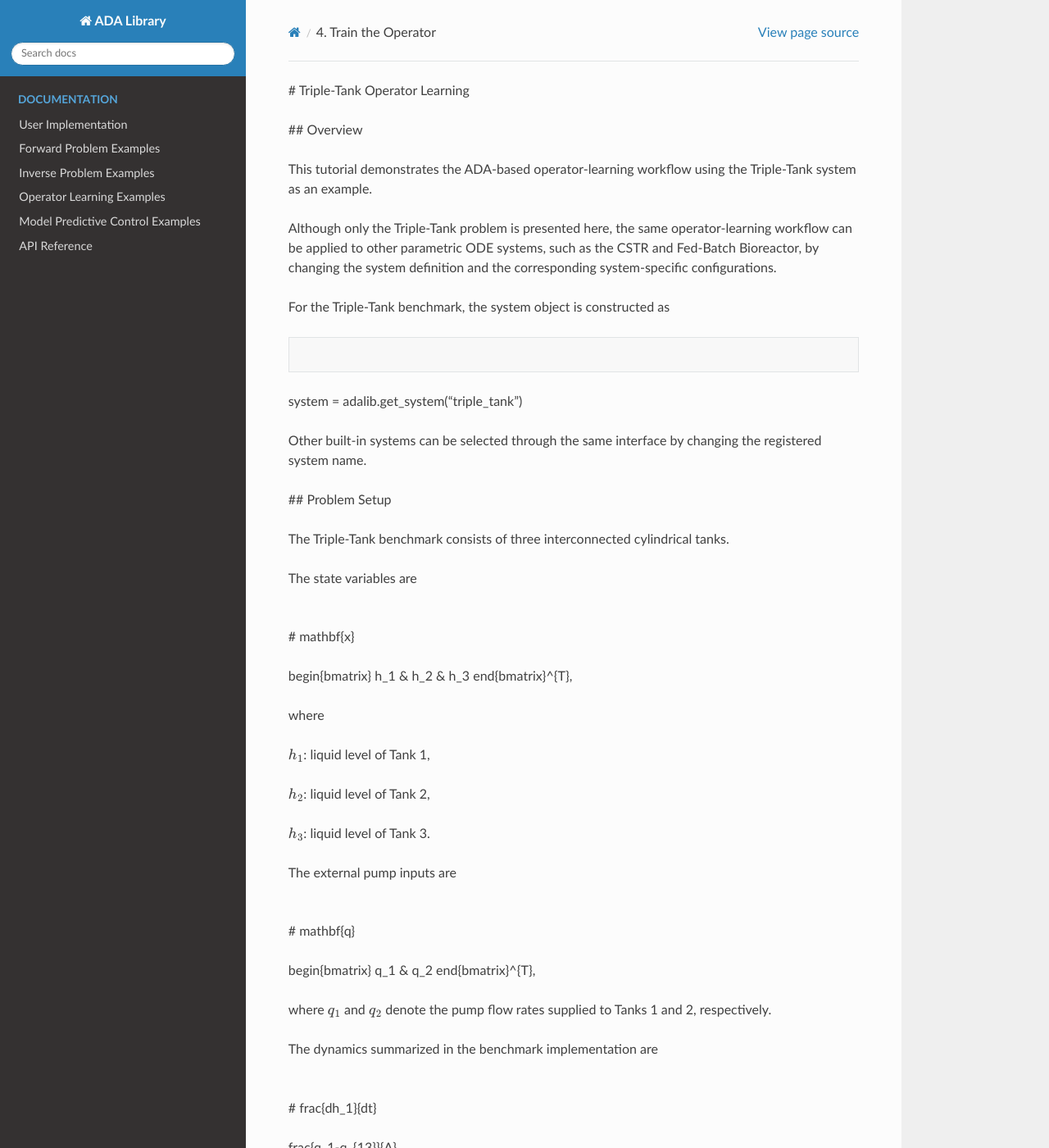
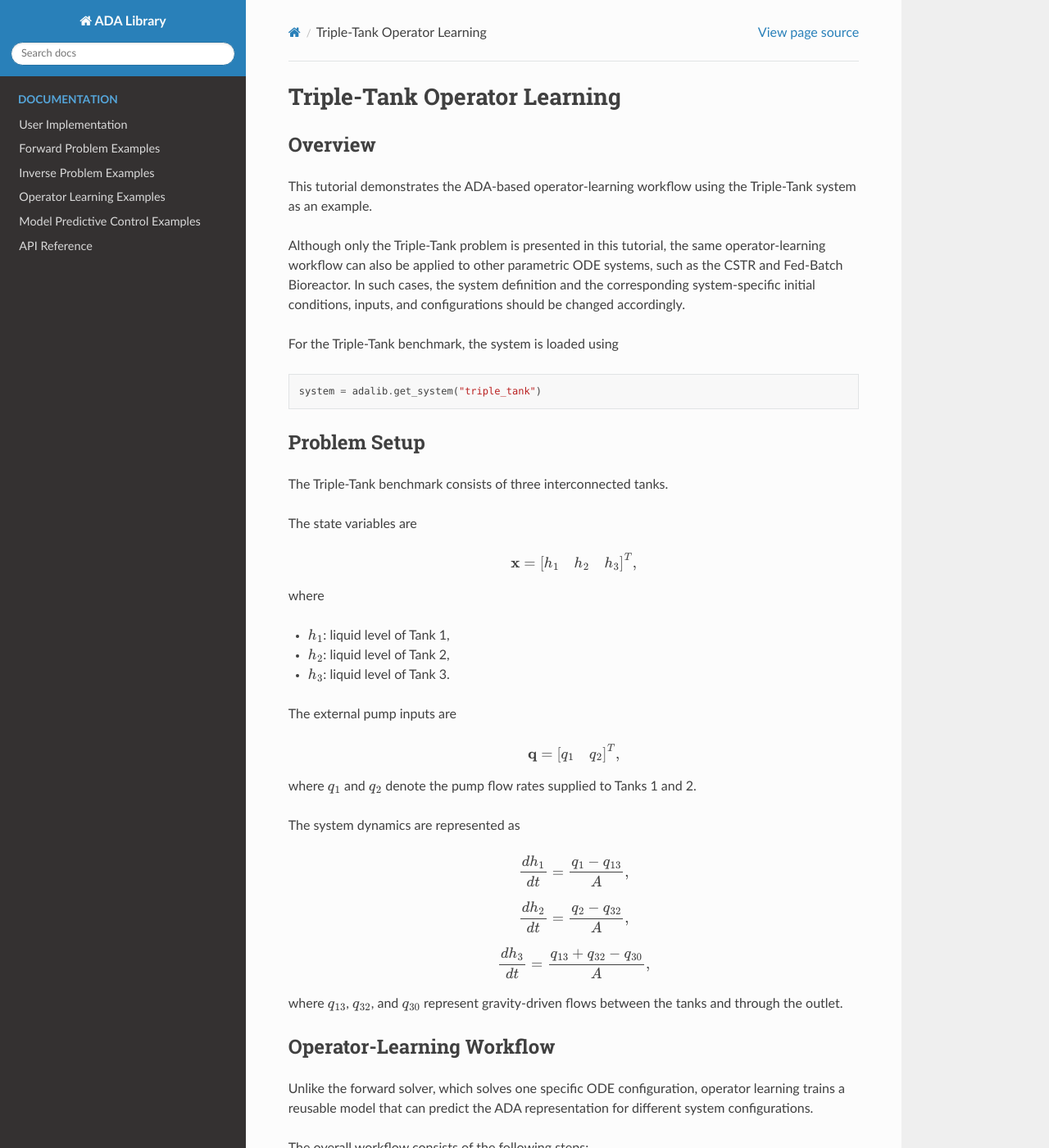
Before and after one commit to yooyoungwoo7/ADAF_Library, a Sphinx documentation site: the page built from docs/source/ex_triple_tank.rst, in a window 1280 px wide and 1400 px high. Shown: the whole window at 82% size. Built offline with Sphinx 7.4.7 and the Read the Docs theme 3.1.0, drawn with Linux system fonts in a browser that asks for light colours; some of the changed text lies outside the part shown.

Commit message:
Update ex_triple_tank.rst

````diff
--- a/docs/source/ex_triple_tank.rst
+++ b/docs/source/ex_triple_tank.rst
@@ -1,91 +1,94 @@
-# Triple-Tank Operator Learning
+Triple-Tank Operator Learning
+=============================
 
-## Overview
+Overview
+--------
 
 This tutorial demonstrates the ADA-based operator-learning workflow using
 the Triple-Tank system as an example.
 
-Although only the Triple-Tank problem is presented here, the same
-operator-learning workflow can be applied to other parametric ODE systems,
-such as the CSTR and Fed-Batch Bioreactor, by changing the system
-definition and the corresponding system-specific configurations.
+Although only the Triple-Tank problem is presented in this tutorial, the
+same operator-learning workflow can also be applied to other parametric
+ODE systems, such as the CSTR and Fed-Batch Bioreactor. In such cases,
+the system definition and the corresponding system-specific initial
+conditions, inputs, and configurations should be changed accordingly.
 
-For the Triple-Tank benchmark, the system object is constructed as
+For the Triple-Tank benchmark, the system is loaded using
 
 .. code-block:: python
 
-system = adalib.get_system("triple_tank")
+   system = adalib.get_system("triple_tank")
 
-Other built-in systems can be selected through the same interface by
-changing the registered system name.
 
-## Problem Setup
+Problem Setup
+-------------
 
-The Triple-Tank benchmark consists of three interconnected cylindrical
-tanks.
+The Triple-Tank benchmark consists of three interconnected tanks.
 
 The state variables are
 
 .. math::
 
-# \mathbf{x}
-
-\begin{bmatrix}
-h_1 & h_2 & h_3
-\end{bmatrix}^{T},
+   \mathbf{x}
+   =
+   \begin{bmatrix}
+   h_1 & h_2 & h_3
+   \end{bmatrix}^{T},
 
 where
 
-* :math:`h_1`: liquid level of Tank 1,
-* :math:`h_2`: liquid level of Tank 2,
-* :math:`h_3`: liquid level of Tank 3.
+- :math:`h_1`: liquid level of Tank 1,
+- :math:`h_2`: liquid level of Tank 2,
+- :math:`h_3`: liquid level of Tank 3.
 
 The external pump inputs are
 
 .. math::
 
-# \mathbf{q}
-
-\begin{bmatrix}
-q_1 & q_2
-\end{bmatrix}^{T},
+   \mathbf{q}
+   =
+   \begin{bmatrix}
+   q_1 & q_2
+   \end{bmatrix}^{T},
 
 where :math:`q_1` and :math:`q_2` denote the pump flow rates supplied to
-Tanks 1 and 2, respectively.
+Tanks 1 and 2.
 
-The dynamics summarized in the benchmark implementation are
+The system dynamics are represented as
 
 .. math::
 
-# \frac{dh_1}{dt}
-
-\frac{q_1-q_{13}}{A},
+   \frac{dh_1}{dt}
+   =
+   \frac{q_1-q_{13}}{A},
 
 .. math::
 
-# \frac{dh_2}{dt}
-
-\frac{q_2-q_{32}}{A},
+   \frac{dh_2}{dt}
+   =
+   \frac{q_2-q_{32}}{A},
 
 .. math::
 
-# \frac{dh_3}{dt}
-
-\frac{q_{13}+q_{32}-q_{30}}{A},
+   \frac{dh_3}{dt}
+   =
+   \frac{q_{13}+q_{32}-q_{30}}{A},
 
 where :math:`q_{13}`, :math:`q_{32}`, and :math:`q_{30}` represent
 gravity-driven flows between the tanks and through the outlet.
 
-## Operator-Learning Workflow
+
+Operator-Learning Workflow
+--------------------------
 
 Unlike the forward solver, which solves one specific ODE configuration,
 operator learning trains a reusable model that can predict the ADA
 representation for different system configurations.
 
-The workflow consists of the following steps:
+The overall workflow consists of the following steps:
 
 1. Select the target ODE system.
-2. Configure `OperatorOptions`.
+2. Configure ``OperatorOptions``.
 3. Generate the operator-training dataset.
 4. Train the operator network.
 5. Perform inference for a target configuration.
@@ -93,29 +96,36 @@ The workflow consists of the following steps:
 7. Evaluate new initial conditions and system inputs.
 8. Compare the operator predictions with numerical reference solutions.
 
-The overall workflow can be summarized as
+The workflow can be summarized as
 
 .. code-block:: text
 
-ODE System
-↓
-OperatorOptions
-↓
-Training Data Generation
-↓
-Operator Training
-↓
-Trained Checkpoint
-↓
-New Initial Condition / Input
-↓
-run_operator
-↓
-OperatorResult
+   ODE System
+       |
+       v
+   OperatorOptions
+       |
+       v
+   Training Data Generation
+       |
+       v
+   Operator Training
+       |
+       v
+   Trained Checkpoint
+       |
+       v
+   New Initial Condition / Input
+       |
+       v
+   run_operator
+       |
+       v
+   OperatorResult
+
 
 1. Import Libraries
-
-```
+~~~~~~~~~~~~~~~~~~~
 
 First, import NumPy, Matplotlib, and ADALib.
 
@@ -129,24 +139,28 @@ First, import NumPy, Matplotlib, and ADALib.
    adalib.utils.set_adalib_plot_style(style="serif")
 
 The Matplotlib ``Agg`` backend is used because the generated figures are
-saved directly to files.
+saved directly to files instead of being displayed interactively.
 
 
 2. Load the Triple-Tank System
-```
+~~~~~~~~~~~~~~~~~~~~~~~~~~~~~~
 
 The Triple-Tank benchmark is provided as a built-in ADALib system.
 
 .. code-block:: python
 
-system = adalib.get_system("triple_tank")
+   system = adalib.get_system("triple_tank")
 
-The resulting system object contains the governing equations and
-system-specific configuration required by the operator-learning workflow.
+The resulting system object contains the governing equations required by
+the operator-learning workflow.
+
+For other built-in benchmark systems, the same interface can be used by
+changing the registered system name and supplying the corresponding
+system-specific configuration.
+
 
 3. Configure Operator Training
-
-```
+~~~~~~~~~~~~~~~~~~~~~~~~~~~~~~
 
 The operator-learning procedure is configured through
 ``adalib.OperatorOptions``.
@@ -203,8 +217,8 @@ In this example, the LPA basis is used for the ADA representation.
 4. Train the Operator
 ~~~~~~~~~~~~~~~~~~~~~
 
-The first call to ``adalib.run_operator`` performs data generation,
-operator training, and inference.
+The first call to ``adalib.run_operator`` performs the complete
+data-generation, training, and inference workflow.
 
 .. code-block:: python
 
@@ -232,15 +246,15 @@ and the corresponding pump inputs are
    =
    [100,\ 150].
 
-The returned ``OperatorResult`` contains the predicted trajectory for
-this configuration.
+The returned ``OperatorResult`` contains the predicted state trajectory
+for the supplied configuration.
 
 
 5. Inspect the OperatorResult
 ~~~~~~~~~~~~~~~~~~~~~~~~~~~~~
 
-The predicted time coordinates and state trajectories can be accessed
-directly from the result object.
+The predicted time coordinates and state trajectories are directly
+available from the returned result object.
 
 .. code-block:: python
 
@@ -261,16 +275,16 @@ For the Triple-Tank system,
 
 .. code-block:: text
 
-   result.y[0] → h1
-   result.y[1] → h2
-   result.y[2] → h3
+   result.y[0] -> h1
+   result.y[1] -> h2
+   result.y[2] -> h3
 
 
 6. Reuse the Trained Operator
 ~~~~~~~~~~~~~~~~~~~~~~~~~~~~~
 
-Once the operator has been trained, the data-generation and training
-stages do not need to be repeated for new system configurations.
+Once the operator has been trained, data generation and training do not
+need to be repeated for new system configurations.
 
 An inference-only option object is therefore defined as
 
@@ -296,7 +310,7 @@ The important settings are
    train = False
    reuse_existing_checkpoint = True
 
-The previously trained model stored in
+The trained operator stored in
 
 .. code-block:: text
 
@@ -340,10 +354,11 @@ Each case contains
 8. Run Inference for New Configurations
 ~~~~~~~~~~~~~~~~~~~~~~~~~~~~~~~~~~~~~~~~
 
-The first result has already been obtained during the training call.
+The first test case has already been evaluated during the initial
+training call.
 
 The remaining cases are evaluated using the trained checkpoint without
-additional training.
+additional operator training.
 
 .. code-block:: python
 
@@ -360,16 +375,19 @@ additional training.
 
        all_results.append(r)
 
-The same trained operator is therefore reused for multiple system
-configurations without repeating the training stage.
+The same trained operator is therefore reused for multiple configurations.
 
 .. code-block:: text
 
    Trained Operator
           |
           +-- Case 1 --> OperatorResult
+          |
           +-- Case 2 --> OperatorResult
+          |
           +-- Case 3 --> OperatorResult
+
+No additional training is required for Cases 2 and 3.
 
 
 9. Multi-Case Numerical Comparison
@@ -378,7 +396,7 @@ configurations without repeating the training stage.
 The operator predictions are compared with numerical reference
 trajectories for all three test cases.
 
-First, the state names and plot labels are defined.
+First, the state names and corresponding plot labels are defined.
 
 .. code-block:: python
 
@@ -394,8 +412,8 @@ First, the state names and plot labels are defined.
        "$h_3$ [cm]",
    ]
 
-Labels describing the initial condition and pump inputs of each test case
-are then generated.
+Labels describing the initial conditions and pump inputs of the
+individual test cases are then generated.
 
 .. code-block:: python
 
@@ -535,7 +556,11 @@ conditions and pump-input configurations without retraining.
 Complete Source Code
 --------------------
 
-The complete runnable example is available below.
+The tutorial above focuses on the multi-case numerical comparison to
+avoid redundant visualization.
+
+The complete runnable test module also contains additional helper
+visualizations for single-case comparison and inference validation.
 
 .. literalinclude:: ../../tests/test_adalib_operator_triple_tank.py
    :language: python
````
Also changed, not shown: other parts of docs/source/ex_triple_tank.rst (+24 -21 lines).
